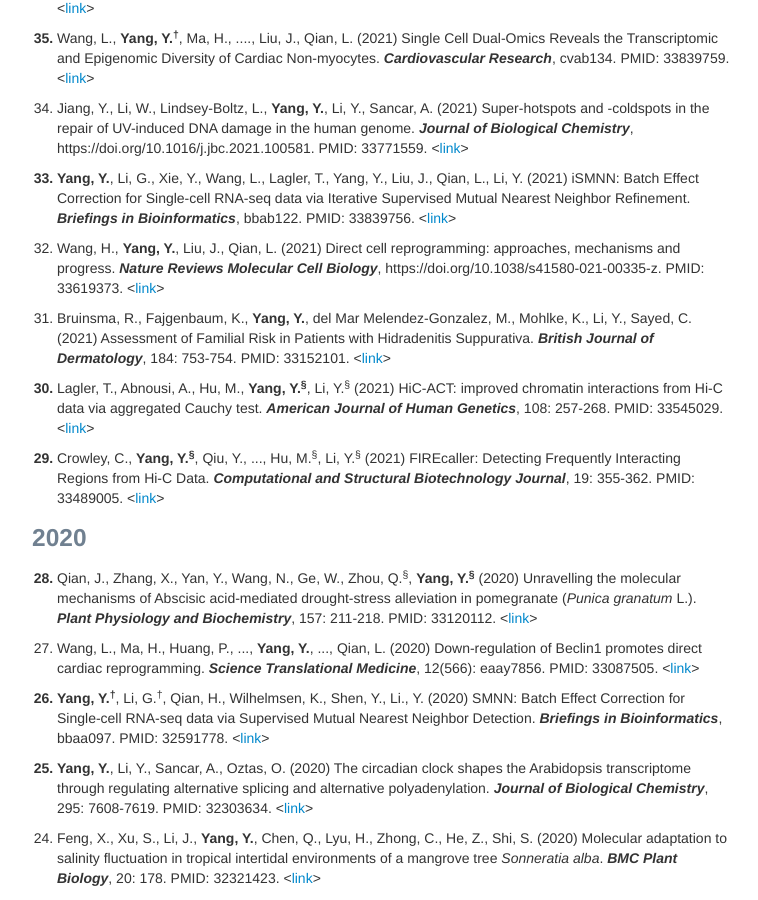
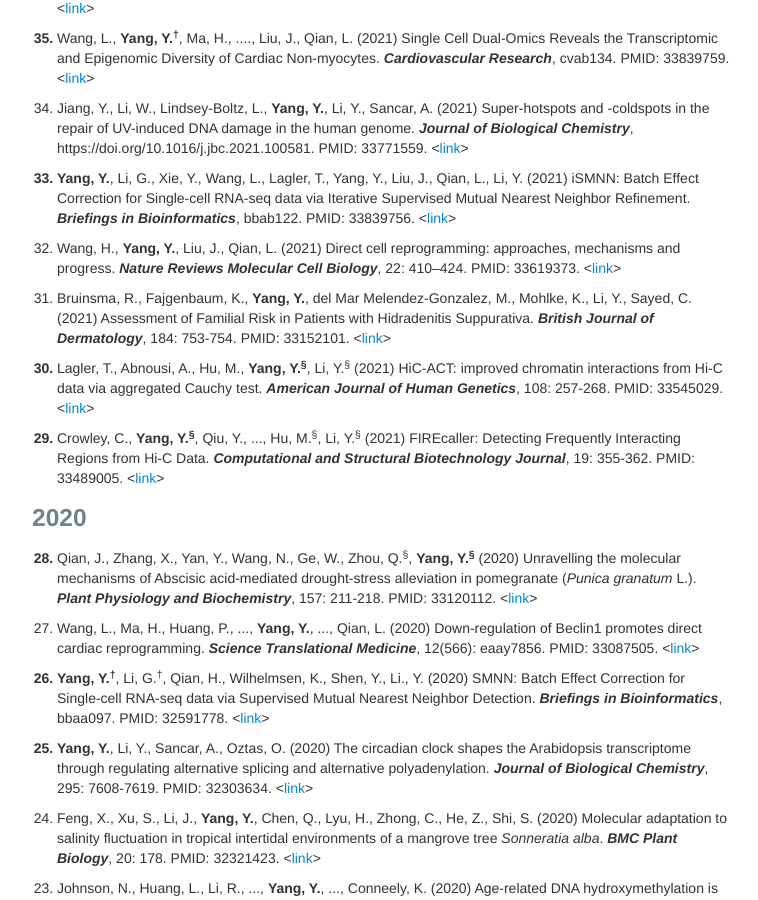
Before and after one commit to yycunc/yycunc.github.io, a Jekyll site: the page built from pages/pubs.md, in a window 1280 px wide and 900 px high, scrolled down 936 px. Shown: the whole window, without its empty margins (258-1016 px from the left). Built offline with Jekyll 4.4.1, drawn with Linux system fonts in a browser that asks for light colours.

Commit message:
Update pubs.md

```diff
--- a/pages/pubs.md
+++ b/pages/pubs.md
@@ -41,7 +41,7 @@ title: Yuchen Yang's publications
 
 <ol start="33" style="font-weight: bold;"> <li><span style="font-weight: normal;"><b>Yang, Y.</b>, Li, G., Xie, Y., Wang, L., Lagler, T., Yang, Y., Liu, J., Qian, L., Li, Y. (2021) iSMNN: Batch Effect Correction for Single-cell RNA-seq data via Iterative Supervised Mutual Nearest Neighbor Refinement. <i><b>Briefings in Bioinformatics</b></i>, bbab122. PMID: 33839756. <<a href="https://academic.oup.com/bib/advance-article-abstract/doi/10.1093/bib/bbab122/6220171?redirectedFrom=fulltext">link</a>></span></li></ol>
 
-<ol start="32"> <li>Wang, H., <b>Yang, Y.</b>, Liu, J., Qian, L. (2021) Direct cell reprogramming: approaches, mechanisms and progress. <i><b>Nature Reviews Molecular Cell Biology</b></i>, https://doi.org/10.1038/s41580-021-00335-z. PMID: 33619373. <<a href="https://www.nature.com/articles/s41580-021-00335-z#citeas">link</a>></li></ol>
+<ol start="32"> <li>Wang, H., <b>Yang, Y.</b>, Liu, J., Qian, L. (2021) Direct cell reprogramming: approaches, mechanisms and progress. <i><b>Nature Reviews Molecular Cell Biology</b></i>, 22: 410–424. PMID: 33619373. <<a href="https://www.nature.com/articles/s41580-021-00335-z#citeas">link</a>></li></ol>
 
 <ol start="31"> <li>Bruinsma, R., Fajgenbaum, K., <b>Yang, Y.</b>, del Mar Melendez-Gonzalez, M., Mohlke, K., Li, Y., Sayed, C. (2021) Assessment of Familial Risk in Patients with Hidradenitis Suppurativa. <i><b>British Journal of Dermatology</b></i>, 184: 753-754. PMID: 33152101. <<a href ="https://onlinelibrary.wiley.com/doi/10.1111/bjd.19664">link</a>></li></ol>
 
```
